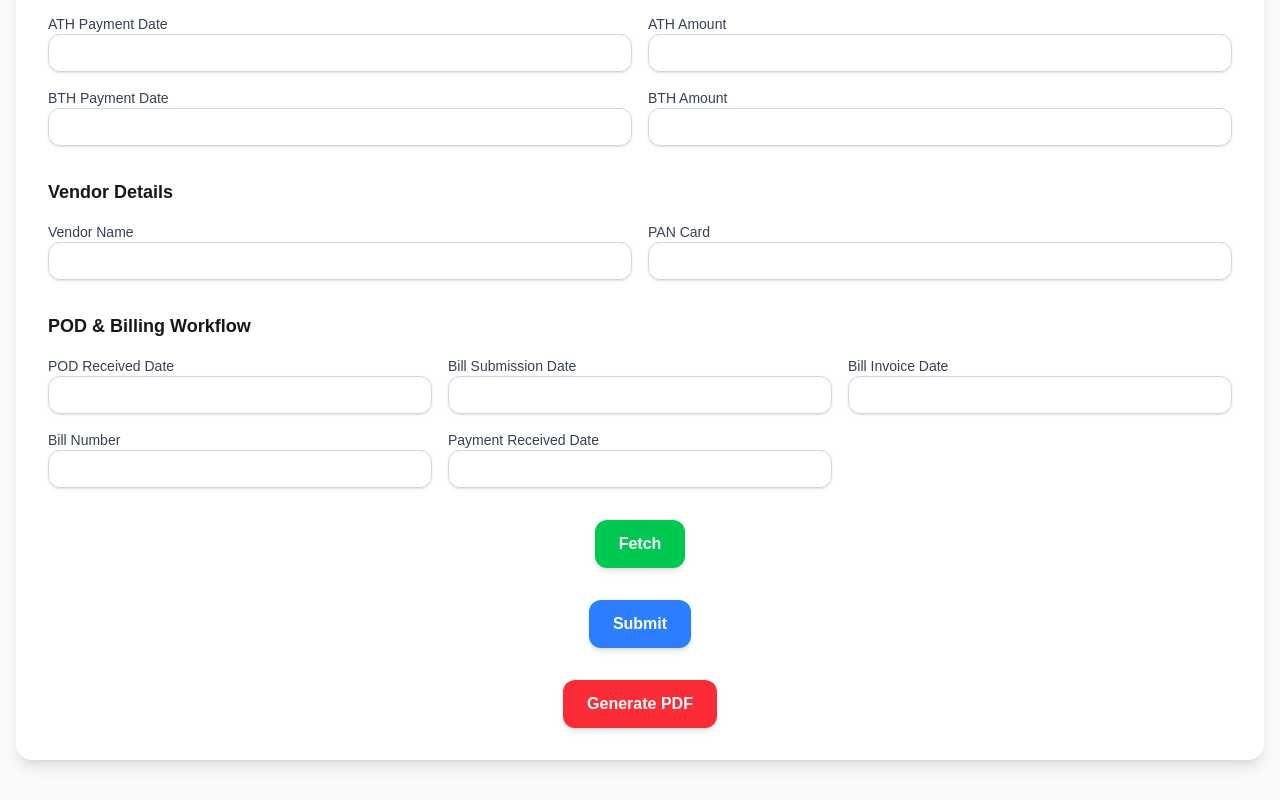
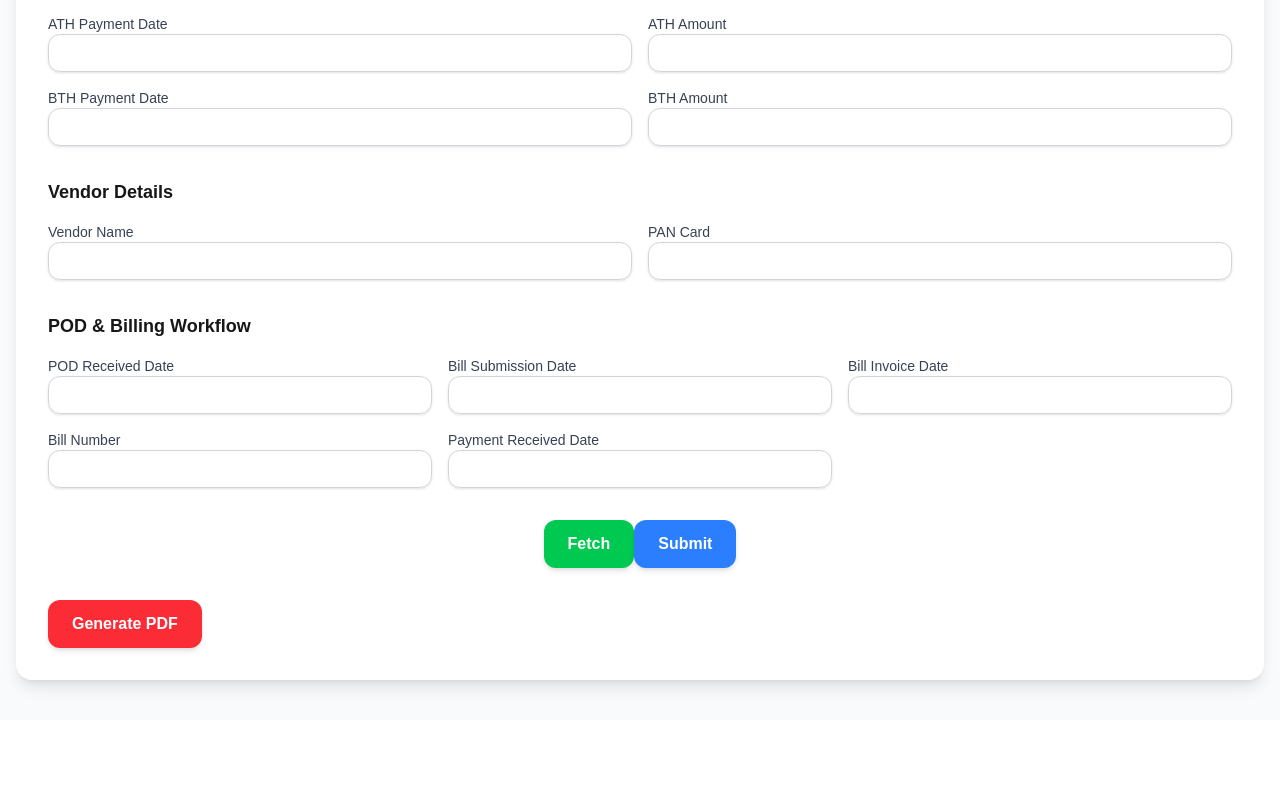
Before and after one commit to Imposter09/ARCH, a Next.js app: page /main in a window 1280 px wide. Shown: the part 2064-2864 px from the top of the page. After the commit the page ends 2784 px from the top, so only its background shows below. Built offline with nearby package versions, Linux system fonts and the light colour scheme.

Commit message:
visual change

```diff
--- a/app/main/page.js
+++ b/app/main/page.js
@@ -550,8 +550,7 @@ const inputClass =
             >
               {loading ? "Fetching..." : "Fetch"}
             </button>
-            </div>
-          <div className="flex justify-center">
+
   <button
               type="button"
               onClick={handleSubmit}
@@ -561,7 +560,6 @@ const inputClass =
               {pdfLoading ? "Submitting" : "Submit"}
             </button>
 </div>
-          <div className="flex justify-center">
             {/* ADD THIS BUTTON: PDF Generation */}
             <button
               type="button"
@@ -575,6 +573,5 @@ const inputClass =
           </div>
           {message && <p className="text-center text-sm mt-2">{message}</p>}
         </div>
-      </div>
   );
 }
```
